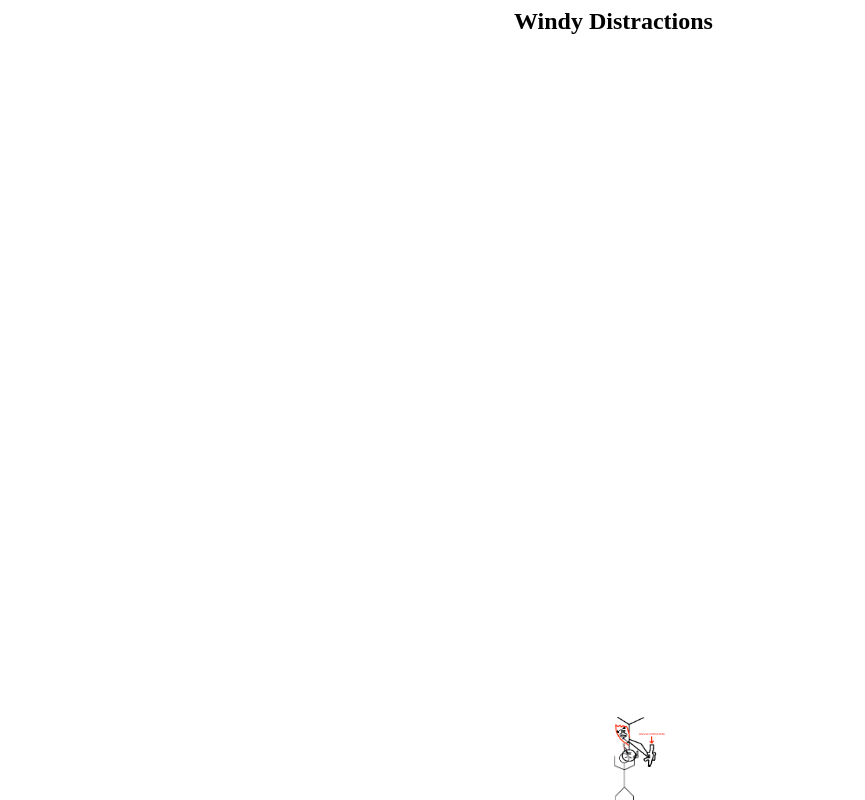
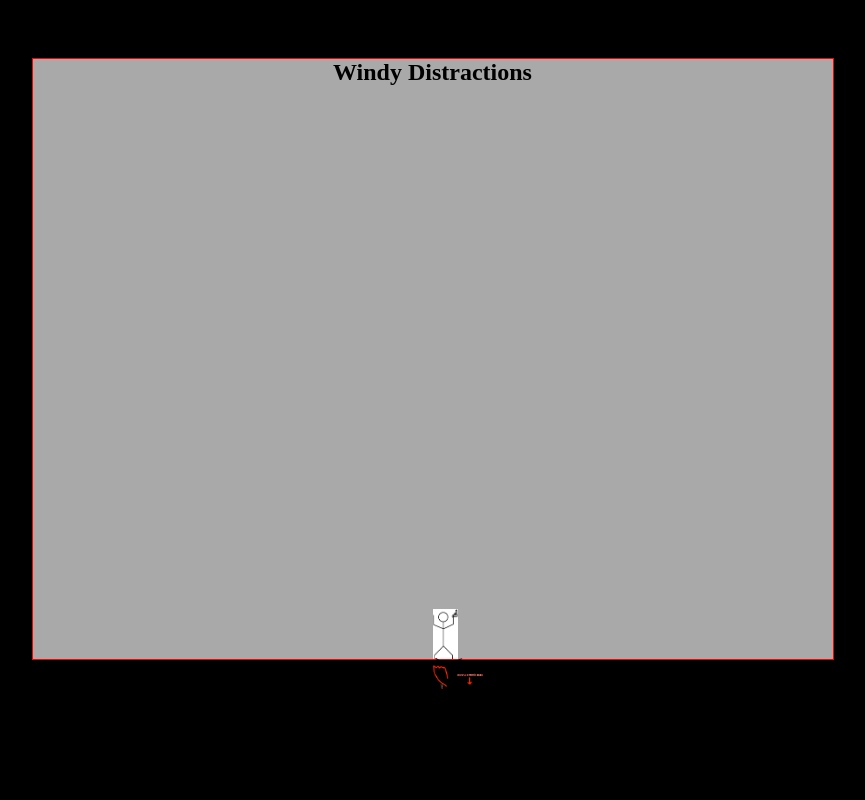
Before and after one commit to Scatchell/windy_distractions, a plain HTML site: page index.html in a window 1280 px wide. Shown: the whole page, without its empty margins (26-891 px from the left). Drawn offline with nearby package versions, Linux system fonts and the light colour scheme.

Commit message:
Made smaller game container. And added background colors

```diff
--- a/index.html
+++ b/index.html
@@ -12,8 +12,8 @@
     <script src="src/ourgame.js"></script>
     <script src="src/Point.js"></script>
   </head>
-  <body onload="init()">
-    <div id="container">
+  <body onload="init()" style="background: black">
+    <div id="container" style="background: darkgray; position: relative; top: 50px; left: 50px; height: 600px; width: 800px; border: solid red 1px">
 	<h2 style="margin: auto; width: 200px;">Windy Distractions</h2>
     </div>
   </body>
--- a/src/DeathMachineUser.js
+++ b/src/DeathMachineUser.js
@@ -2,7 +2,7 @@ DeathMachineUser = function(location, container){
   this.location = location;
   this.speed = 10;
   this.container = container;
-  this.path = [new Point(window.innerWidth, 0), new Point(window.innerWidth/2, window.innerHeight/2), new Point(window.innerWidth/2, window.innerHeight)];
+  this.path = [new Point(container.max_x, 0), new Point(container.max_x/2, container.max_y/2), new Point(container.max_x/2, container.max_y)];
   this.target = location;
 
   this.sprite = document.createElement("img");
--- a/src/Game.js
+++ b/src/Game.js
@@ -1,7 +1,8 @@
 Game = function() {
-  var container = new Container(0,0,window.innerWidth,window.innerHeight);
+  var container_div = $("#container");
+  var container = new Container(0,0,container_div.width(),container_div.height());
 
-  this.guy = new Guy(new Point(window.innerWidth/2, window.innerHeight), container);
+  this.guy = new Guy(new Point(container_div.width()/2, container_div.height()), container);
   this.upDown = false;
   this.downDown = false;
   this.leftDown = false;
@@ -11,10 +12,7 @@ Game = function() {
   this.guy.render();
   this.game_objects = [];
 
-  for(var i=0; i<1; i++) {
-    this.register(new DeathMachineUser(new Point(Math.floor(Math.random() * window.innerWidth),
-                                        Math.floor(Math.random() * window.innerHeight/2)), container));
-  }
+  this.register(new DeathMachineUser(new Point(0,0), container));
 }
 
 Game.prototype.setKeyEvents = function() {
```
